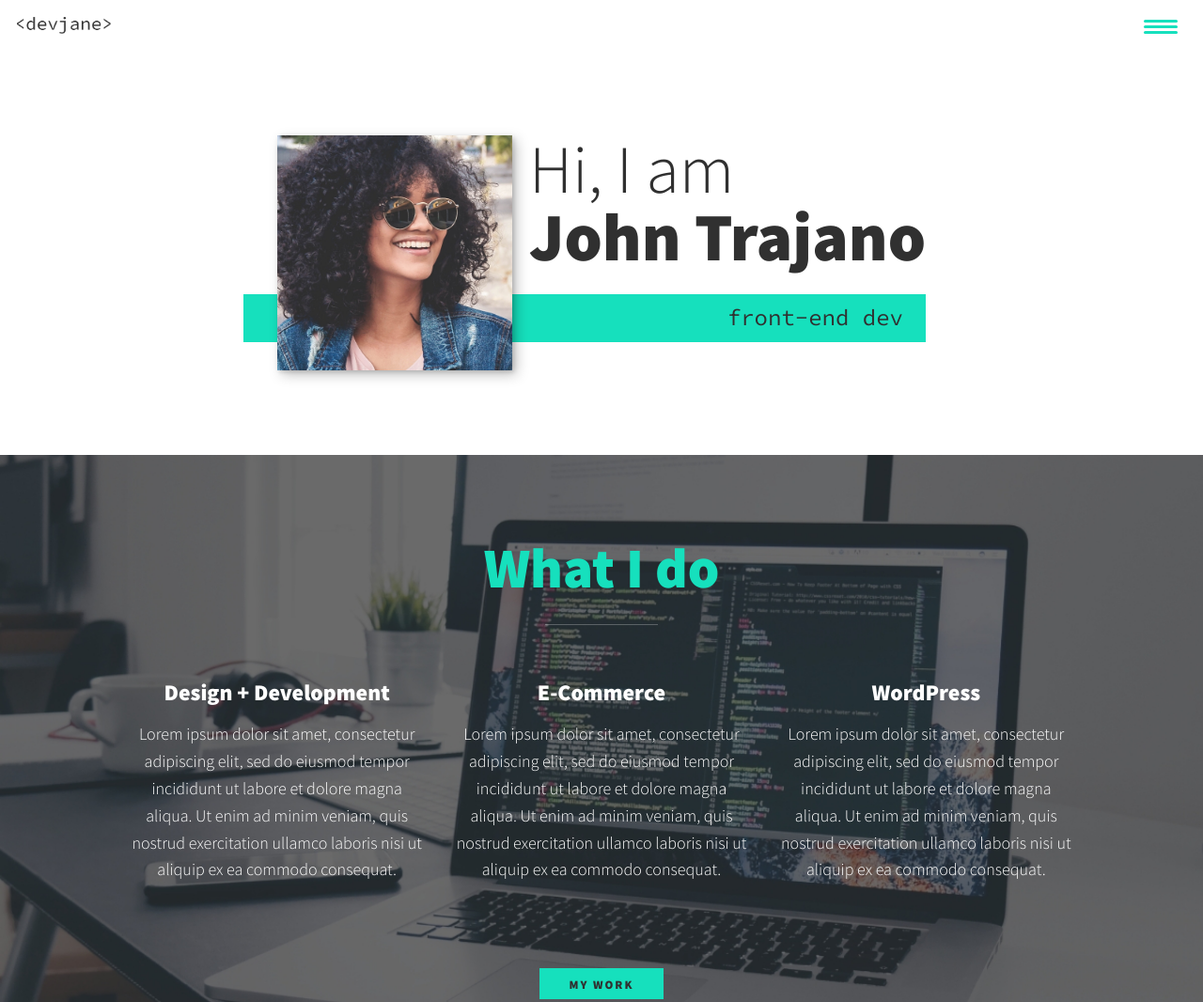
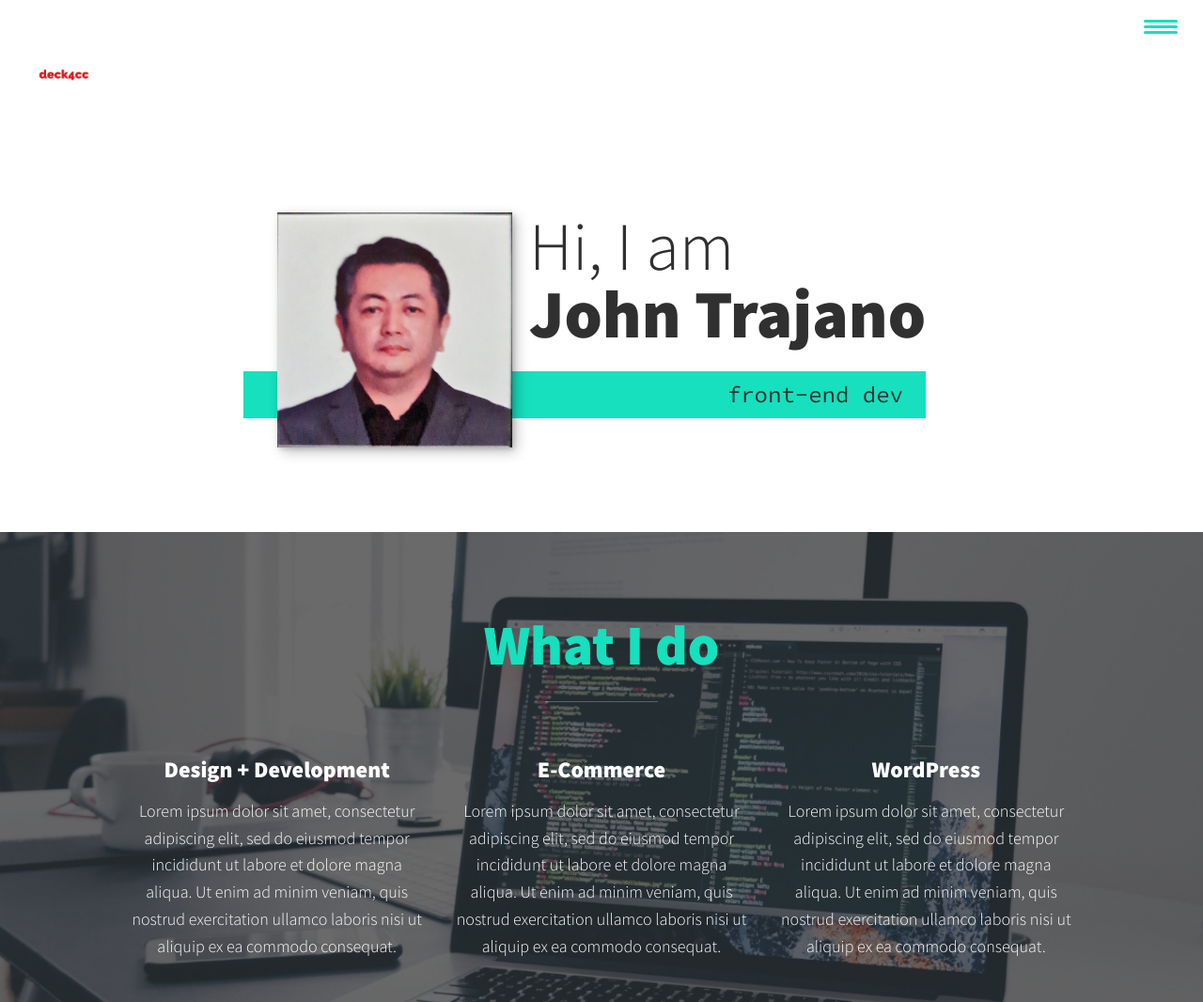
Before and after one commit to enjeytee/my-portfolio, a plain HTML site: page index.html in a window 1280 px wide. Shown: the top 1066 px of the page at 94% size. Drawn offline with nearby package versions, Linux system fonts and the light colour scheme.

Commit message:
update photos

```diff
--- a/index.html
+++ b/index.html
@@ -16,7 +16,7 @@
     <body>
         <header>
             <div class="logo">
-                <img src="img/devjane.png" alt="">
+                <img src="img/deck4cc.png" alt="">
             </div>
             <button class="nav-toggle" aria-label="toggle navigation">
                 <span class="hamburger"></span>
@@ -37,7 +37,7 @@
                 Hi, I am <strong>John Trajano</strong>
             </h1>
             <p class="section__subtitle section__subtitle--intro">front-end dev</p>
-            <img src="img/dev-jane-01.jpg" alt="a picture of Jane Smith smiling" class="intro__img">
+            <img src="img/john01.jpg" alt="a picture of John" class="intro__img">
         </section>
 
 
@@ -75,7 +75,7 @@
                 <p>Lorem ipsum dolor sit amet, consectetur adipiscing elit, sed do eiusmod tempor incididunt ut labore et dolore magna aliqua. Ut enim ad minim veniam, quis nostrud exercitation ullamco laboris nisi ut aliquip ex ea commodo consequat.</p>
             </div>
 
-            <img src="img/dev-jane-02.jpg" alt="Jane leaning against a bus" class="about-me__img">
+            <img src="img/john02.jpg" alt="Jane leaning against a bus" class="about-me__img">
         </section>
 
         <!-- My Work -->
```
Also changed, not shown: img/deck4cc.png (added), img/dev-jane-01.jpg (deleted), img/dev-jane-02.jpg (deleted), img/john01.jpg (added), img/john02.JPG (added), 1 other file.
